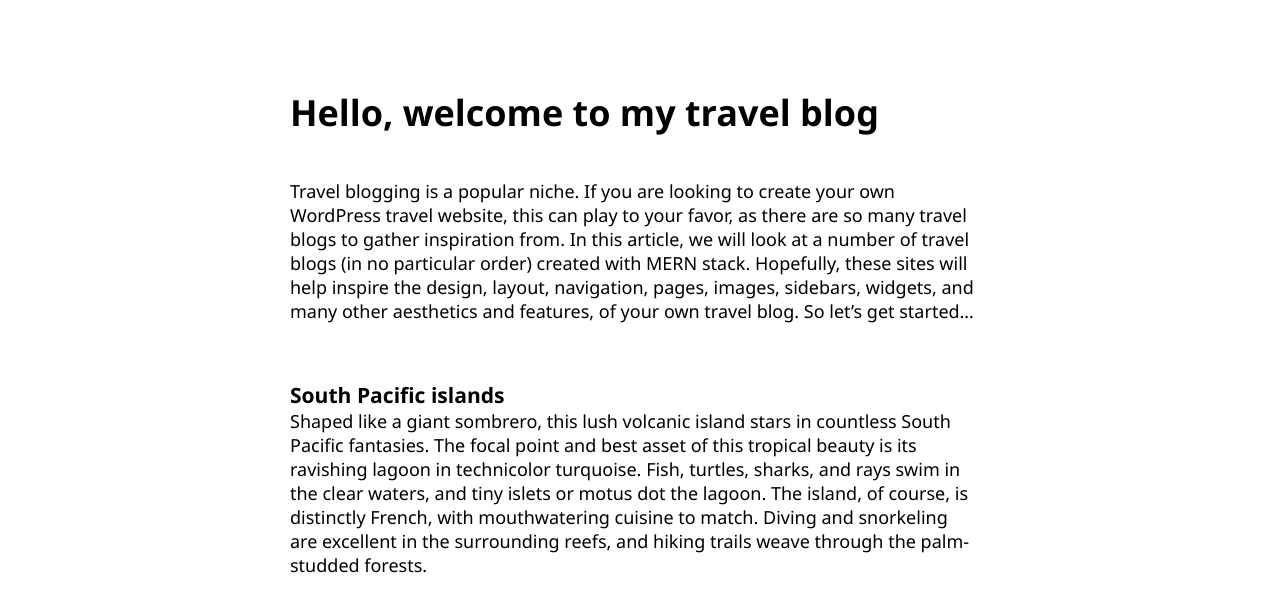
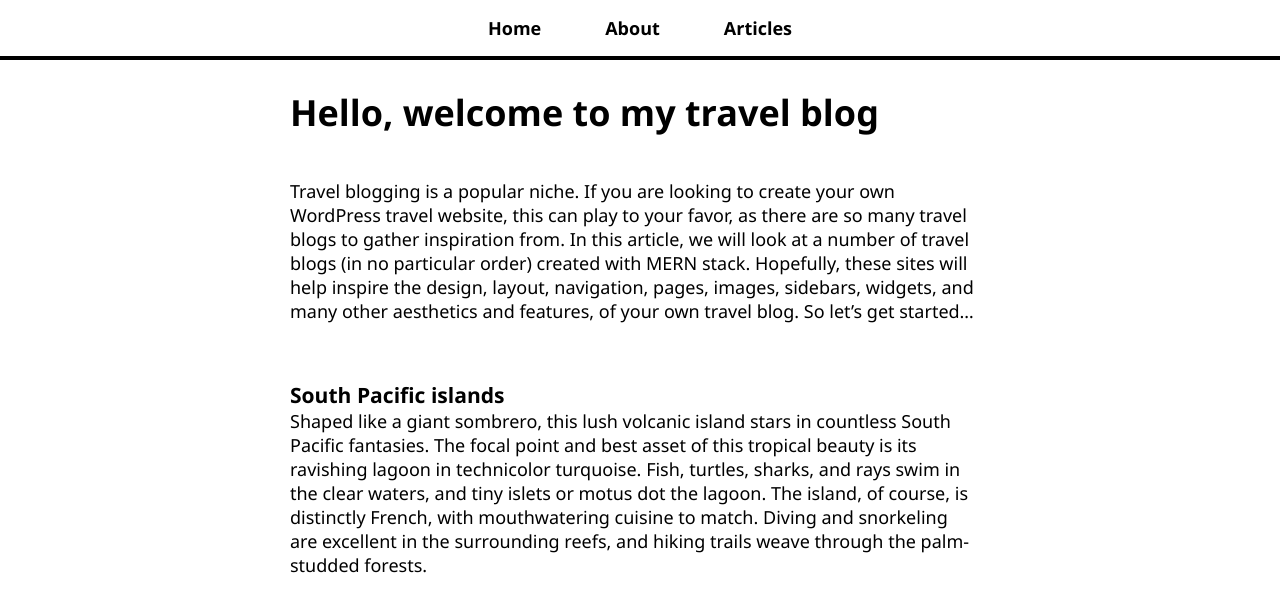
Before and after one commit to kevinjacob2001/Blog__MERN, a React (Create React App) app: page / in a window 1280 px wide. Shown: the top 612 px of the page. Built offline with nearby package versions, Linux system fonts and the light colour scheme.

Commit message:
Implemented the navbar

```diff
--- a/src/App.js
+++ b/src/App.js
@@ -3,17 +3,20 @@
   BrowserRouter as Router,
   Route
 } from 'react-router-dom';
+import './App.css';
+
 import HomePage from './pages/homepage'
 import AboutPage from './pages/AboutPage';
 import ArticlesList from './pages/ArticlesList';
 import ArticlesPage from './pages/Articlespage';
-import './App.css';
+import NavBar from './Components/NavBar';
 
 class App extends Component {
   render() {
     return (
       <Router>
         <div className="App">
+          <NavBar/>
           <div id="page-body">
             <Route exact path="/" component={HomePage} />
             <Route path="/about" component={AboutPage} />
--- /dev/null
+++ b/src/Components/NavBar.jsx
@@ -0,0 +1,18 @@
+import React from "react";
+import { Link } from "react-router-dom";
+
+const NavBar = () => {
+  return (
+    <nav>
+      <ul>
+        <li>
+          <Link to="/">Home</Link>
+          <Link to="/about">About</Link>
+          <Link to="/articles-list">Articles</Link>
+        </li>
+      </ul>
+    </nav>
+  );
+};
+
+export default NavBar;
```
